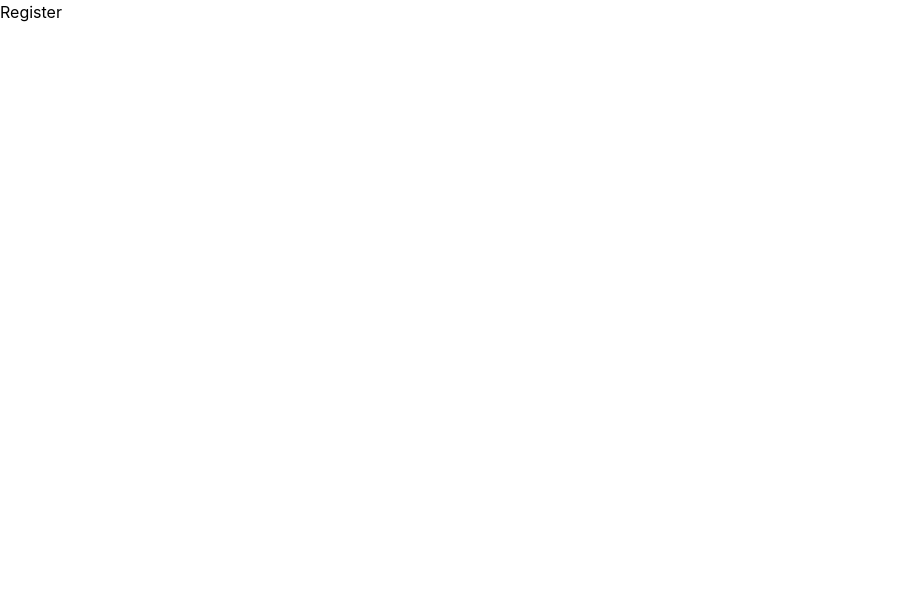
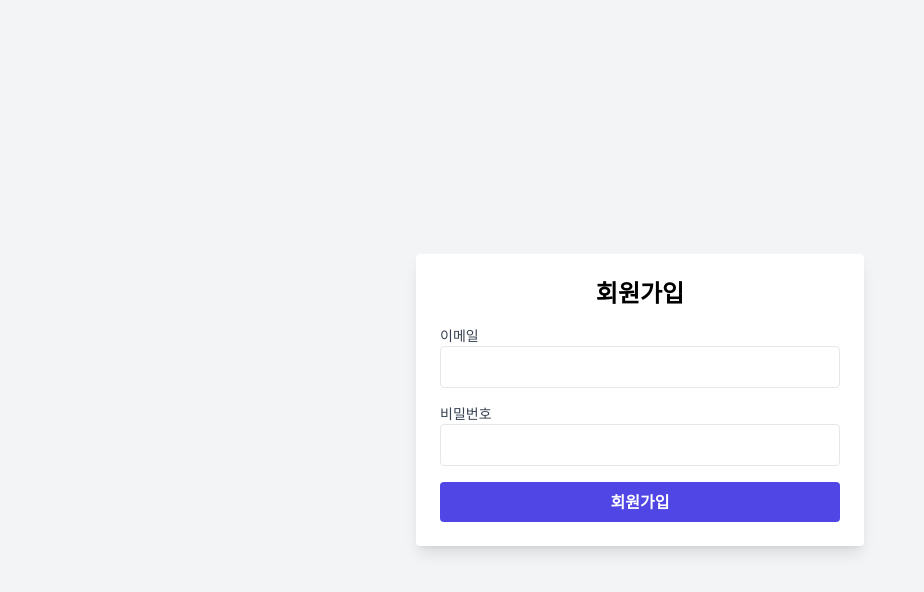
Before and after one commit to Regulus55/narak, a React (Create React App) app: page /register in a window 1280 px wide. Shown: the top 592 px of the page, without its empty margins (0-924 px from the left). Built offline with nearby package versions, Linux system fonts and the light colour scheme.

Commit message:
register sample done

```diff
--- a/package.json
+++ b/package.json
@@ -13,7 +13,7 @@
     "@types/react": "^18.3.12",
     "@types/react-dom": "^18.3.1",
     "axios": "^1.7.8",
-    "firebase": "^8.6.5",
+    "firebase": "^11.0.2",
     "react": "^18.3.1",
     "react-dom": "^18.3.1",
     "react-hook-form": "^7.53.2",
--- a/src/firebaseConfig.tsx
+++ b/src/firebaseConfig.tsx
@@ -1,8 +1,6 @@
 // src/firebaseConfig.js
-import firebase from "firebase/app";
-import "firebase/auth";
-import "firebase/firestore";
-import "firebase/storage";
+import { initializeApp } from "firebase/app";
+import { getAuth } from "firebase/auth";
 
 const firebaseConfig = {
   apiKey: "AIzaSyAhdIsDPk6iK0E7I94UeSSTCtmxuF9RP1A",
@@ -14,10 +12,13 @@ const firebaseConfig = {
   measurementId: "G-5LCVEM773R",
 };
 
-// Initialize Firebase
-const firebaseApp = firebase.initializeApp(firebaseConfig);
+// Firebase 초기화
+const app = initializeApp(firebaseConfig);
 
-// Export the Firebase services you need
-export const auth = firebaseApp.auth();
-export const firestore = firebaseApp.firestore();
-export const storage = firebaseApp.storage();
+// Auth 테스트
+export const auth = getAuth(app);
+
+console.log("Firebase Initialized:", app);
+console.log("Auth Service:", auth);
+
+export default app;
--- a/src/pages/Home.tsx
+++ b/src/pages/Home.tsx
@@ -1,5 +1,5 @@
 import React, { useEffect, useState } from "react";
-import { auth, firestore, storage } from "../firebaseConfig";
+import { auth } from "../firebaseConfig";
 import { useNavigate } from "react-router-dom";
 
 type ProductType = {
@@ -17,41 +17,40 @@ const Home = () => {
   useEffect(() => {
     // Firestore에서 'product' 컬렉션에서 '상품1' 문서 가져오기
     const fetchProduct = async () => {
-      try {
-        console.log("Fetching product...");
-        const docRef = firestore.collection("product").doc("상품1");
-        const doc = await docRef.get();
-        console.log("Document data:", doc.data());
-        if (doc.exists) {
-          setProduct(doc.data() as ProductType);
-        } else {
-          console.log("No such document!");
-        }
-      } catch (error) {
-        console.error("Error getting document:", error);
-      } finally {
-        setLoading(false);
-      }
+      // try {
+      //   console.log("Fetching product...");
+      //   const docRef = firestore.collection("product").doc("상품1");
+      //   const doc = await docRef.get();
+      //   console.log("Document data:", doc.data());
+      //   if (doc.exists) {
+      //     setProduct(doc.data() as ProductType);
+      //   } else {
+      //     console.log("No such document!");
+      //   }
+      // } catch (error) {
+      //   console.error("Error getting document:", error);
+      // } finally {
+      //   setLoading(false);
+      // }
     };
 
-    fetchProduct();
+    // fetchProduct();
   }, []);
 
   return (
     <div>
-      <h1>안녕</h1>
+      {/* <h1>안녕</h1>
       {loading ? (
         <p>Loading...</p>
       ) : product ? (
         <div>
           <h2>{product.이름}</h2>
           <p>{product.가격}</p>
-          {/* 필요한 다른 필드도 여기에 추가 */}
         </div>
       ) : (
         <p>No product found</p>
       )}
-
+*/}
       <p>
         <button onClick={() => navigate("/register")}>register</button>
       </p>
--- a/src/pages/Register.tsx
+++ b/src/pages/Register.tsx
@@ -1,7 +1,84 @@
-import React from "react";
+import React, { useState } from "react";
+import { createUserWithEmailAndPassword } from "firebase/auth";
+import { auth } from "../firebaseConfig";
 
-const Register = () => {
-  return <div>Register</div>;
+const Register: React.FC = () => {
+  const [email, setEmail] = useState<string>("");
+  const [password, setPassword] = useState<string>("");
+  const [loading, setLoading] = useState<boolean>(false);
+  const [error, setError] = useState<string>("");
+
+  const handleRegister = async (e: React.FormEvent) => {
+    e.preventDefault();
+    setLoading(true);
+    setError("");
+
+    try {
+      const userCredential = await createUserWithEmailAndPassword(
+        auth,
+        email,
+        password
+      );
+      const user = userCredential.user;
+      alert("회원가입 성공");
+    } catch (err: any) {
+      setError(err.message || "회원가입 실패");
+    } finally {
+      setLoading(false);
+    }
+  };
+
+  return (
+    <div className="min-h-screen flex items-center justify-center bg-gray-100">
+      <div className="bg-white p-6 rounded shadow-lg w-full max-w-md">
+        <h2 className="text-2xl font-bold text-center mb-4">회원가입</h2>
+        {error && <p className="text-red-500 text-sm mb-4">{error}</p>}
+        <form onSubmit={handleRegister} className="space-y-4">
+          <div>
+            <label
+              htmlFor="email"
+              className="block text-sm font-medium text-gray-700"
+            >
+              이메일
+            </label>
+            <input
+              id="email"
+              type="email"
+              value={email}
+              onChange={(e) => setEmail(e.target.value)}
+              required
+              className="w-full px-4 py-2 border rounded focus:outline-none focus:ring focus:ring-indigo-200"
+            />
+          </div>
+          <div>
+            <label
+              htmlFor="password"
+              className="block text-sm font-medium text-gray-700"
+            >
+              비밀번호
+            </label>
+            <input
+              id="password"
+              type="password"
+              value={password}
+              onChange={(e) => setPassword(e.target.value)}
+              required
+              className="w-full px-4 py-2 border rounded focus:outline-none focus:ring focus:ring-indigo-200"
+            />
+          </div>
+          <button
+            type="submit"
+            disabled={loading}
+            className={`w-full py-2 text-white font-semibold rounded ${
+              loading ? "bg-gray-400" : "bg-indigo-600 hover:bg-indigo-700"
+            }`}
+          >
+            {loading ? "로딩..." : "회원가입"}
+          </button>
+        </form>
+      </div>
+    </div>
+  );
 };
 
 export default Register;
```
Also changed, not shown: tsconfig.json (+3 -9 lines), 1 other file (tests, documents, lock files or other folders).
